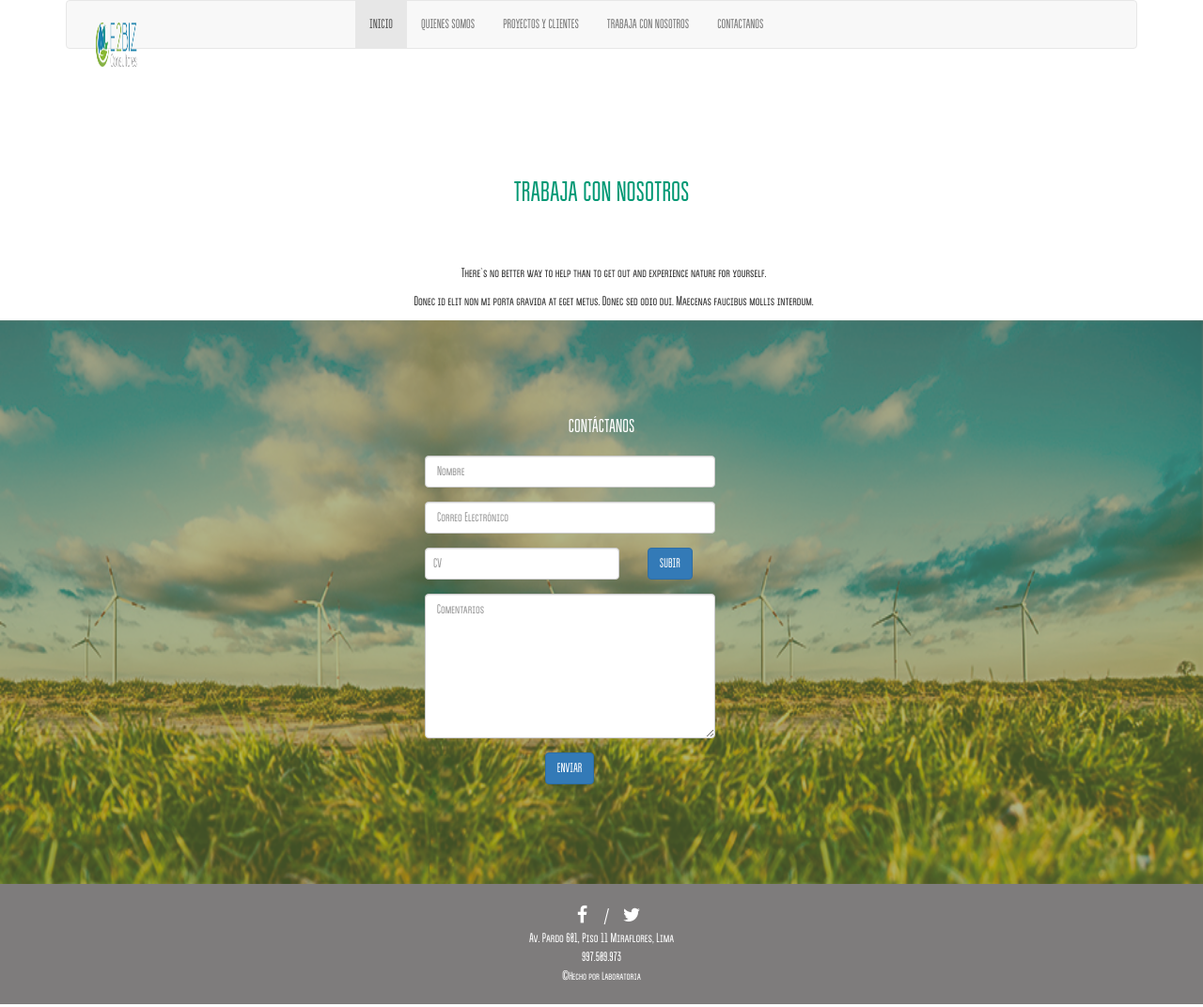
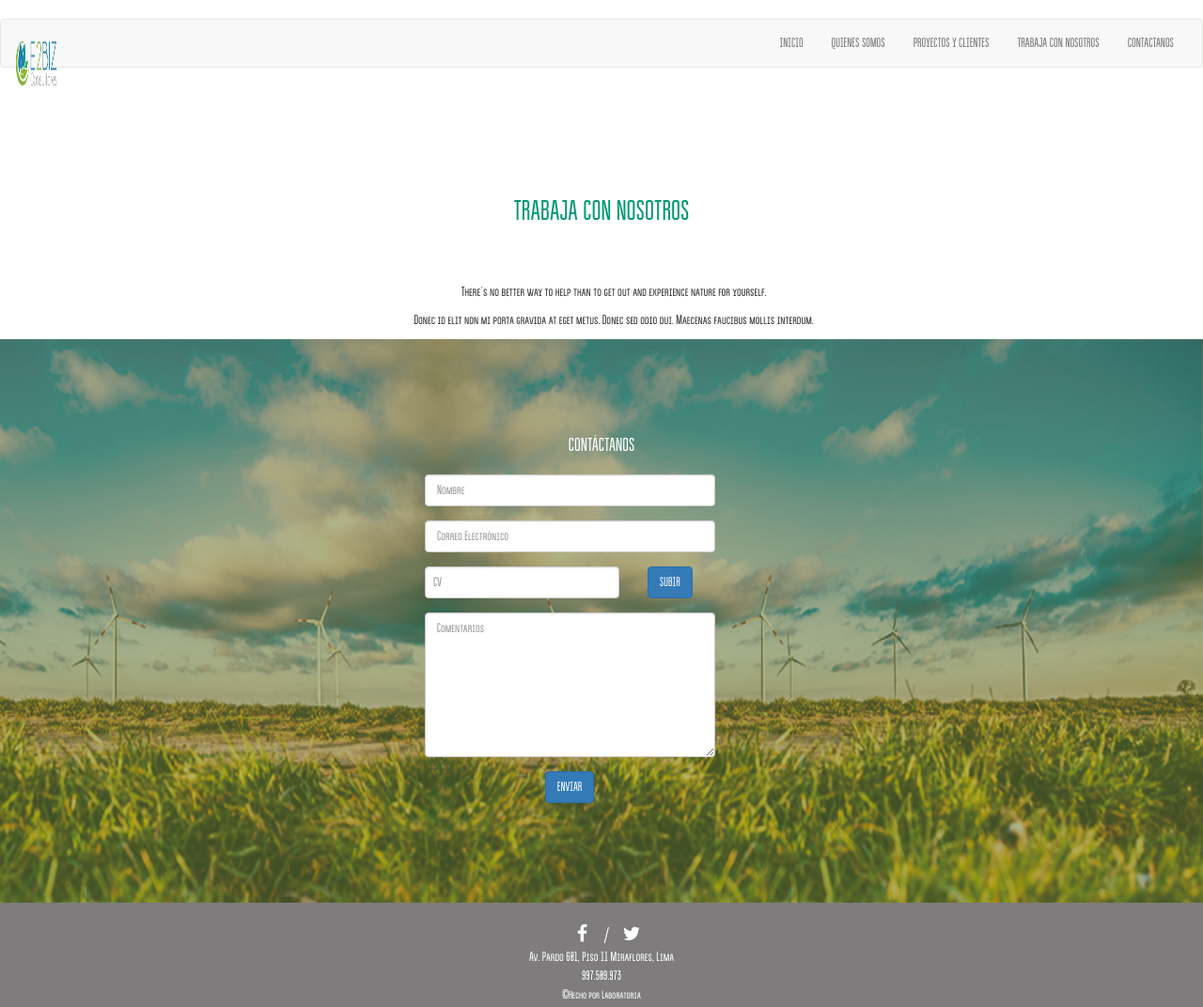
Before and after one commit to ankanyessy/Girasol, a plain HTML site: page trabaja.html in a window 1280 px wide. Shown: the whole page at 94% size. Drawn offline with nearby package versions, Linux system fonts and the light colour scheme; files whose address does not match are found by name.

Commit message:
header html

```diff
--- a/trabaja.html
+++ b/trabaja.html
@@ -11,34 +11,30 @@
   </head>
   <body>
 
-  	<div class="container">
-  		<div class="row">
-  			<div class="col-md-12">
+  	<header>
       <nav class="navbar navbar-default">
         <div class="container-fluid">
-					    <div class="col-xs-3 col-sm-3 col-md-3 navbar-header">
-                <a class="navbar-brand" href="#"><img src="Logotipo/Logotipo.png"></a>
-					      <button type="button" class="navbar-toggle collapsed pull-right" data-toggle="collapse" data-target="#bs-example-navbar-collapse-1" aria-expanded="false">
+          <div class="navbar-header">
+            <button type="button" class="navbar-toggle collapsed" data-toggle="collapse" data-target="#bs-example-navbar-collapse-1" aria-expanded="false">
               <span class="sr-only">Toggle navigation</span>
               <span class="icon-bar"></span>
               <span class="icon-bar"></span>
               <span class="icon-bar"></span>
             </button>
+            <a class="navbar-brand" href="#"><img src="Logotipo/Logotipo.png"></a>
           </div>
-					    <div class="col-xs-9 col-sm-9 col-md-9 collapse navbar-collapse" id="bs-example-navbar-collapse-1">
-					      <ul class="nav navbar-nav">
-					        <li class="active"><a href="index.html">INICIO<span class="sr-only">(current)</span></a></li>
+          <div class="collapse navbar-collapse" id="bs-example-navbar-collapse-1">
+            <ul class="nav navbar-nav navbar-right">
+              <li><a href="index.html">INICIO</a></li>
               <li><a href="quienes-somos.html">QUIENES SOMOS</a></li>
               <li><a href="project-client.html">PROYECTOS Y CLIENTES</a></li>
               <li><a href="trabaja.html">TRABAJA CON NOSOTROS</a></li>
               <li><a href="contacto.html">CONTACTANOS</a></li>
             </ul>
-					    </div>
-					  </div>
+          </div><!-- /.navbar-collapse -->
+        </div><!-- /.container-fluid -->
       </nav>
-  			</div>
-  		</div>
-  	</div>
+    </header>
 
     <div class="container">
       <div class="row">
```
Also changed, not shown: contacto.html (+8 -12 lines), project-client.html (+8 -12 lines), quienes-somos.html (+8 -12 lines). Lines whose indentation alone changed are shown as unchanged.
